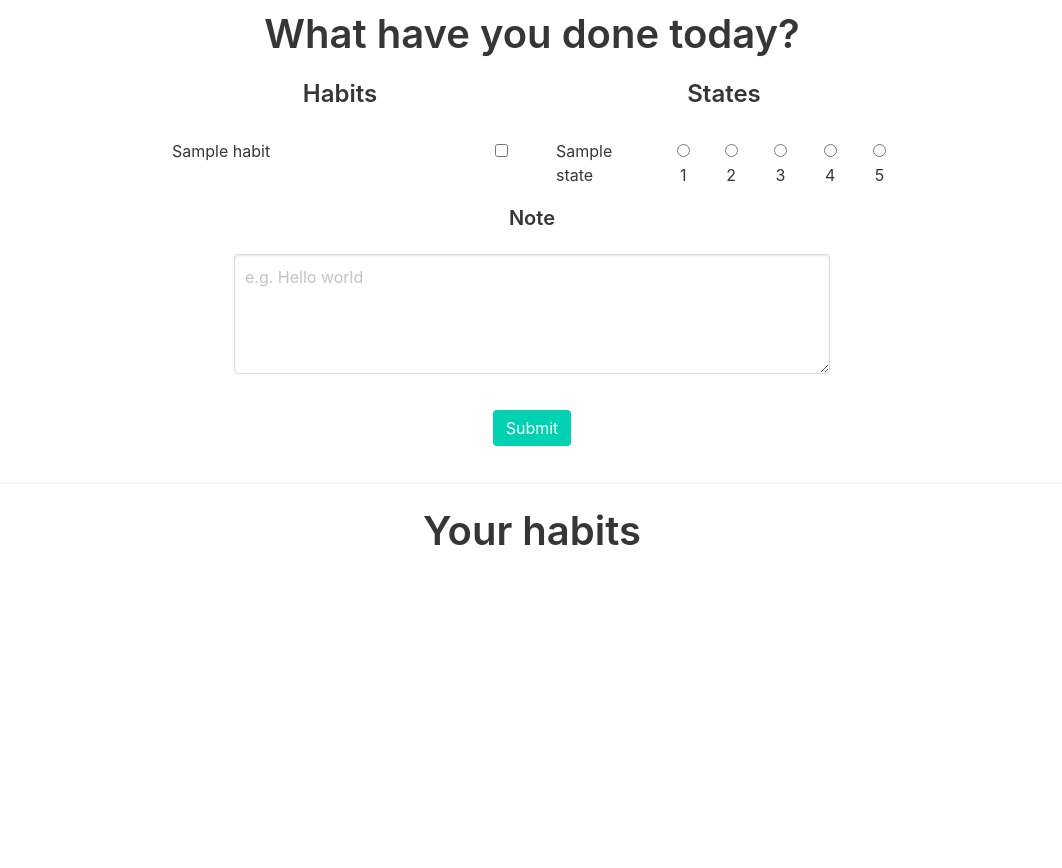
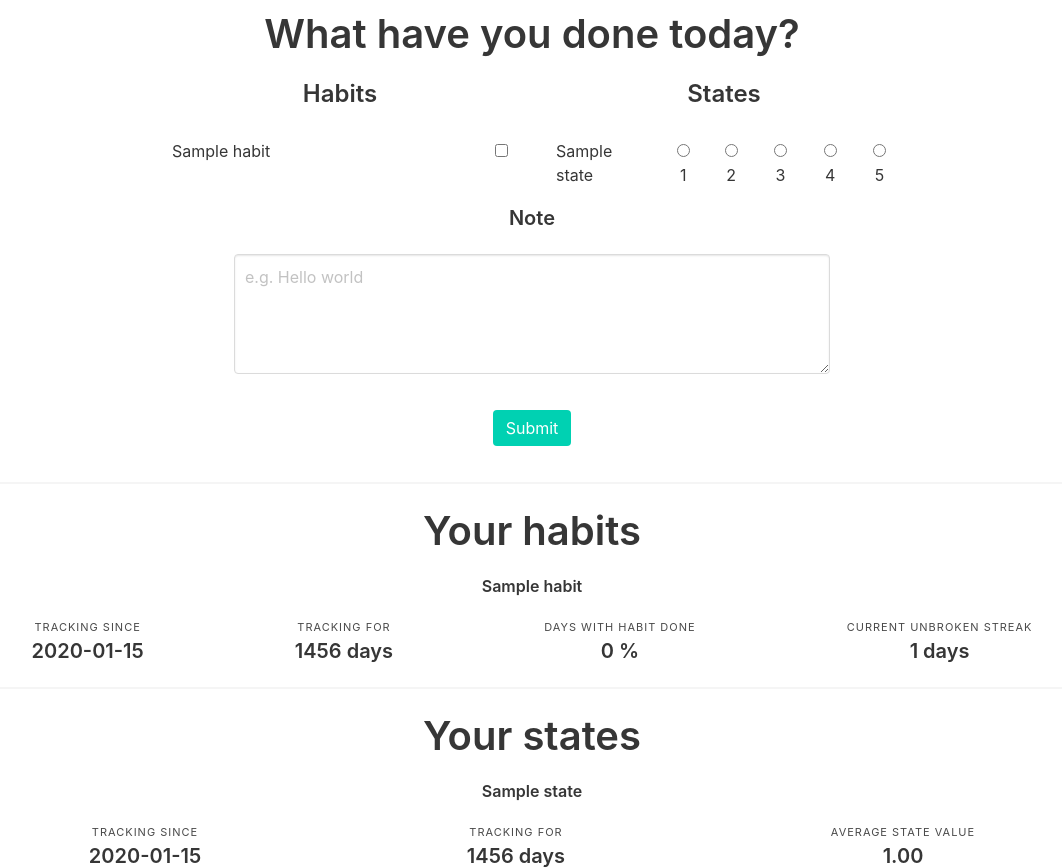
Before and after one commit to KosAqH/Habit-tracker, a Flask app: page / in a window 1280 px wide. Shown: the part 53-921 px from the top of the page, without its empty margins (108-1170 px from the left). Before the commit the page ends 598 px from the top, so only its background shows below. Run offline with Flask 3, Linux system fonts and the light colour scheme; a user stored in the database is signed in; tables that the repository leaves empty hold one stand-in row (values such as "Sample post").

Commit message:
Calculate stats for habits and states and display them on dashboard

```diff
--- a/app/main.py
+++ b/app/main.py
@@ -14,6 +14,38 @@ import datetime
 import calendar
 
 main = Blueprint('main', __name__)
+
+def prepare_habit_stats(habits, today, cnt):
+    today_entry_exists = 1 if cnt else 0
+
+    for habit in habits:
+        days_of_tracking = (today - habit.start_date).days + today_entry_exists
+        days_with_habit_done = sum(entry.value for entry in habit.habit_entries)
+
+        ratio = days_with_habit_done/(days_of_tracking)
+        percentage = ratio * 100
+
+        i = 0
+        for entry in habit.habit_entries[::-1]:
+            if entry.value == False:
+                break
+            i += 1
+        streak = i
+
+        habit.n_days = days_of_tracking
+        habit.percentage = int(percentage)
+        habit.streak = streak
+
+def prepare_states_stats(states, today, cnt):
+    today_entry_exists = 1 if cnt else 0
+
+    for state in states:
+        days_of_tracking = (today - state.start_date).days + today_entry_exists
+
+        avg_value = sum((entry.value for entry in state.state_entries))/len(state.state_entries)
+
+        state.n_days = days_of_tracking
+        state.avg_value = avg_value
 
 @main.route('/')
 @main.route('/index')
@@ -32,12 +64,16 @@ def index():
 
     today_raw = today.strftime(r"%Y%m%d")
 
+    prepare_habit_stats(habits, today, cnt)
+    prepare_states_stats(states, today, cnt)
+
     return render_template(
         'index.html',
         today_date = today_raw,
         habits = habits,
         states = states,
-        is_entry_empty = is_entry_empty
+        is_entry_empty = is_entry_empty,
+        # plots = plots
     )
 
 @main.route('/send_form', methods = ['POST'])
--- a/app/templates/index.html
+++ b/app/templates/index.html
@@ -60,6 +60,68 @@
 
   <div>
     <h2 class="title is-2">Your habits</h2>
+      {% for habit in habits %}
+        <div class="block">
+          <h6 class="title is-6">{{habit.name}}</h6>
+          <div class="level">
+            <div class="level-item has-text-centered">
+              <div>
+                <p class="heading">Tracking since</p>
+                <p class="title is-5">{{habit.start_date}}</p>
+              </div>
+            </div>
+            <div class="level-item has-text-centered">
+              <div>
+                <p class="heading">Tracking for</p>
+                <p class="title is-5">{{habit.n_days}} days</p>
+              </div>
+            </div>
+            <div class="level-item has-text-centered">
+              <div>
+                <p class="heading">Days with habit done</p>
+                <p class="title is-5">{{habit.percentage}} %</p>
+              </div>
+            </div>
+            <div class="level-item has-text-centered">
+              <div>
+                <p class="heading">Current unbroken streak</p>
+                <p class="title is-5">{{habit.streak}} days</p>
+              </div>
+            </div>
+          </div>
+        </div>
+      {% endfor %}
+  </div>
+
+  <hr>
+
+  <div>
+    <h2 class="title is-2">Your states</h2>
+      {% for state in states %}
+        <div class="block">
+          <h6 class="title is-6">{{state.name}}</h6>
+          <div class="level">
+            <div class="level-item has-text-centered">
+              <div>
+                <p class="heading">Tracking since</p>
+                <p class="title is-5">{{state.start_date}}</p>
+              </div>
+            </div>
+            <div class="level-item has-text-centered">
+              <div>
+                <p class="heading">Tracking for</p>
+                <p class="title is-5">{{state.n_days}} days</p>
+              </div>
+            </div>
+            <div class="level-item has-text-centered">
+              <div>
+                <p class="heading">Average state value</p>
+                <p class="title is-5">{{'{:,.2f}'.format(state.avg_value)}}</p>
+              </div>
+            </div>
+          </div>
+        </div>
+      {% endfor %}
   </div>
 
 </div>
```
